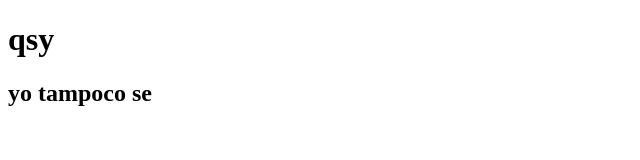
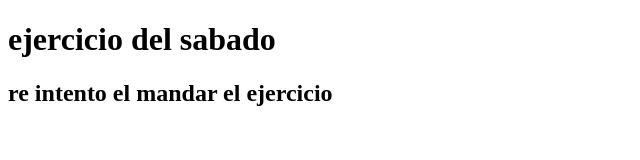
Before and after one commit to distral/Sabados, a plain HTML site: page ejercicio.html in a window 1280 px wide. Shown: the whole page, without its empty margins (0-640 px from the left). Drawn offline with Linux system fonts and the light colour scheme.

Commit message:
reintento
Co-Authored-By: Pedropari <145467455+pedropari@users.noreply.github.com>

```diff
--- a/queseyo.html
+++ b/ejercicio.html
@@ -6,7 +6,7 @@
     <title>Document</title>
 </head>
 <body>
-    <h1>qsy</h1>
-    <h2>yo tampoco se</h2>
+    <h1>ejercicio del sabado</h1>
+    <h2>re intento el mandar el ejercicio</h2>
 </body>
 </html>
```
